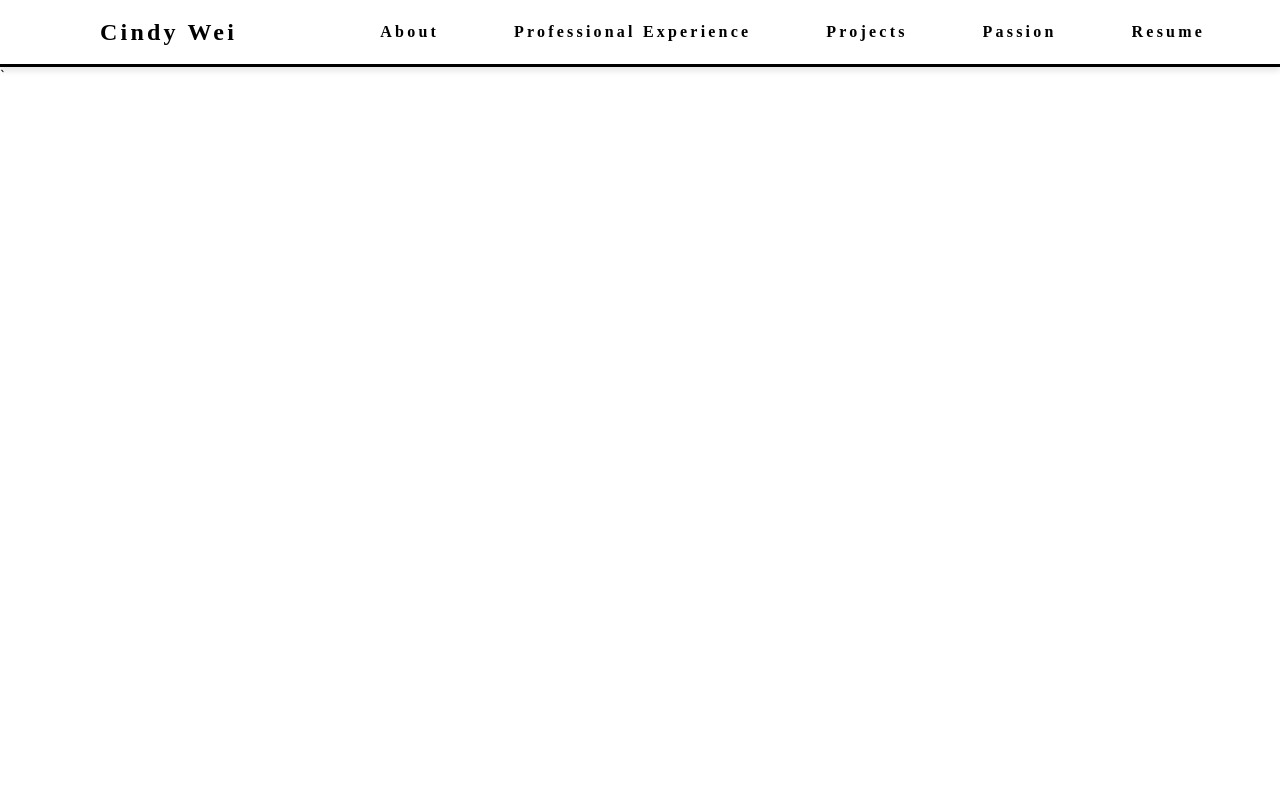
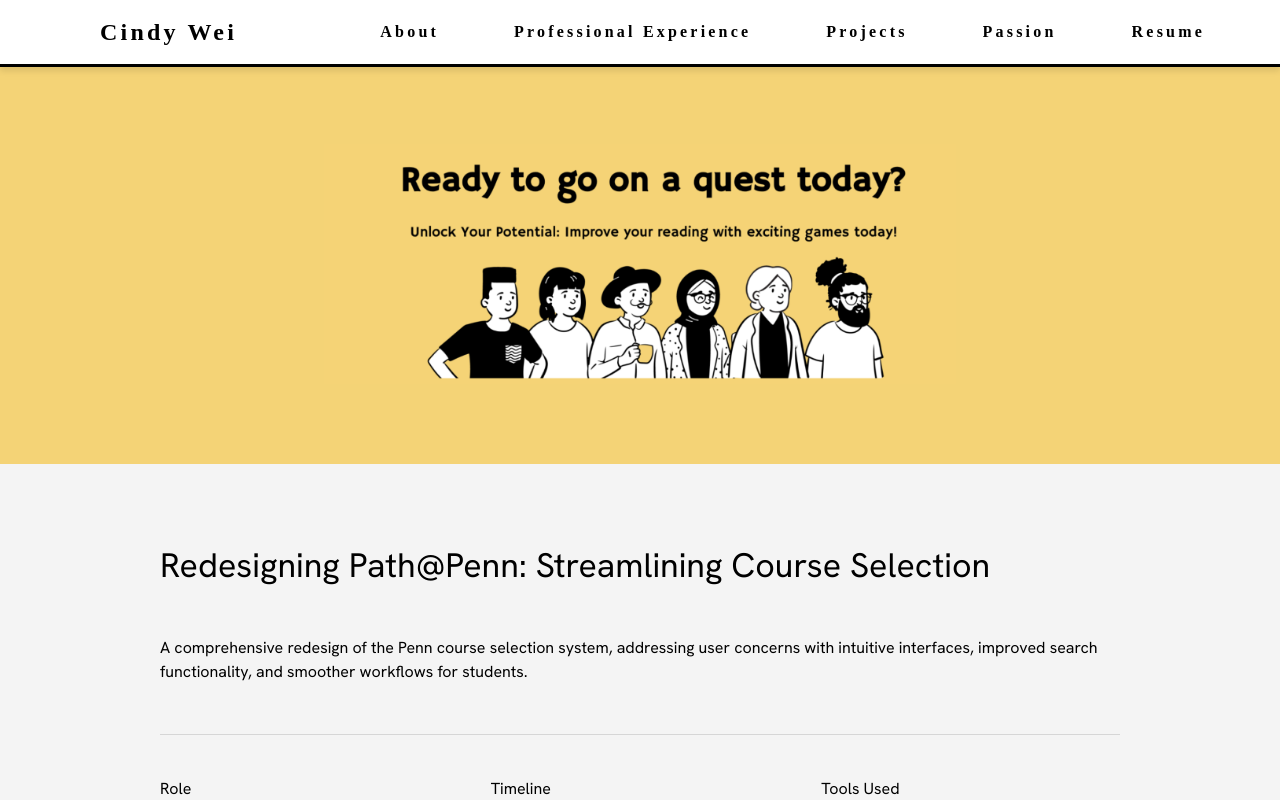
Before and after one commit to chapiniwei50/cindy_website, a React (Create React App) app: page /eduquest in a window 1280 px wide. Shown: the top 800 px of the page. Built offline with nearby package versions, Linux system fonts and the light colour scheme; a web font is replaced by a local one.

Commit message:
fixed scrolling

```diff
--- a/src/App.js
+++ b/src/App.js
@@ -1,10 +1,8 @@
-import { BrowserRouter, Routes, Route, Navigate } from "react-router-dom";
-import { CssBaseline, ThemeProvider } from '@mui/material'
+import { BrowserRouter, Routes, Route, Navigate, useLocation } from "react-router-dom";
+import { CssBaseline, ThemeProvider } from '@mui/material';
 import { createTheme } from "@mui/material/styles";
-
-import React from 'react';
+import React, { useEffect } from 'react';
 import NavBar from './components/NavBar';
-
 
 import IntroPage from './pages/Intro';
 import TsmcPage from './pages/Tsmc';
@@ -17,14 +15,7 @@
 import PennsparkPage from './pages/Pennspark';
 import EduquestPage from './pages/Eduquest';
 
-
-
-
-
-
-
 import './App.css';
-import Pathatpenn from "./pages/Pathatpenn";
 
 export const theme = createTheme({
   palette: {
@@ -57,12 +48,23 @@
   },
 });
 
+// ScrollToTop Component
+const ScrollToTop = () => {
+  const { pathname } = useLocation();
+
+  useEffect(() => {
+    window.scrollTo(0, 0);
+  }, [pathname]);
+
+  return null;
+};
 
 export default function App() {
   return (
     <ThemeProvider theme={theme}>
       <CssBaseline />
       <BrowserRouter>
+        <ScrollToTop /> {/* Add ScrollToTop here */}
         <NavBar />
         <Routes>
           <Route path="/" element={<Navigate to="/intro" replace />} />
@@ -75,12 +77,8 @@
           <Route path="/petbook" element={<PetbookPage />} />
           <Route path="/pathatpenn" element={<PathatpennPage />} />
           <Route path="/pennspark" element={<PennsparkPage />} />
-            <Route path="/eduqeust" element={<EduquestPage />} />
-
-
-
-
-          </Routes>`
+          <Route path="/eduquest" element={<EduquestPage />} />
+        </Routes>
       </BrowserRouter>
     </ThemeProvider>
   );
```
Lines whose indentation alone changed are shown as unchanged.
